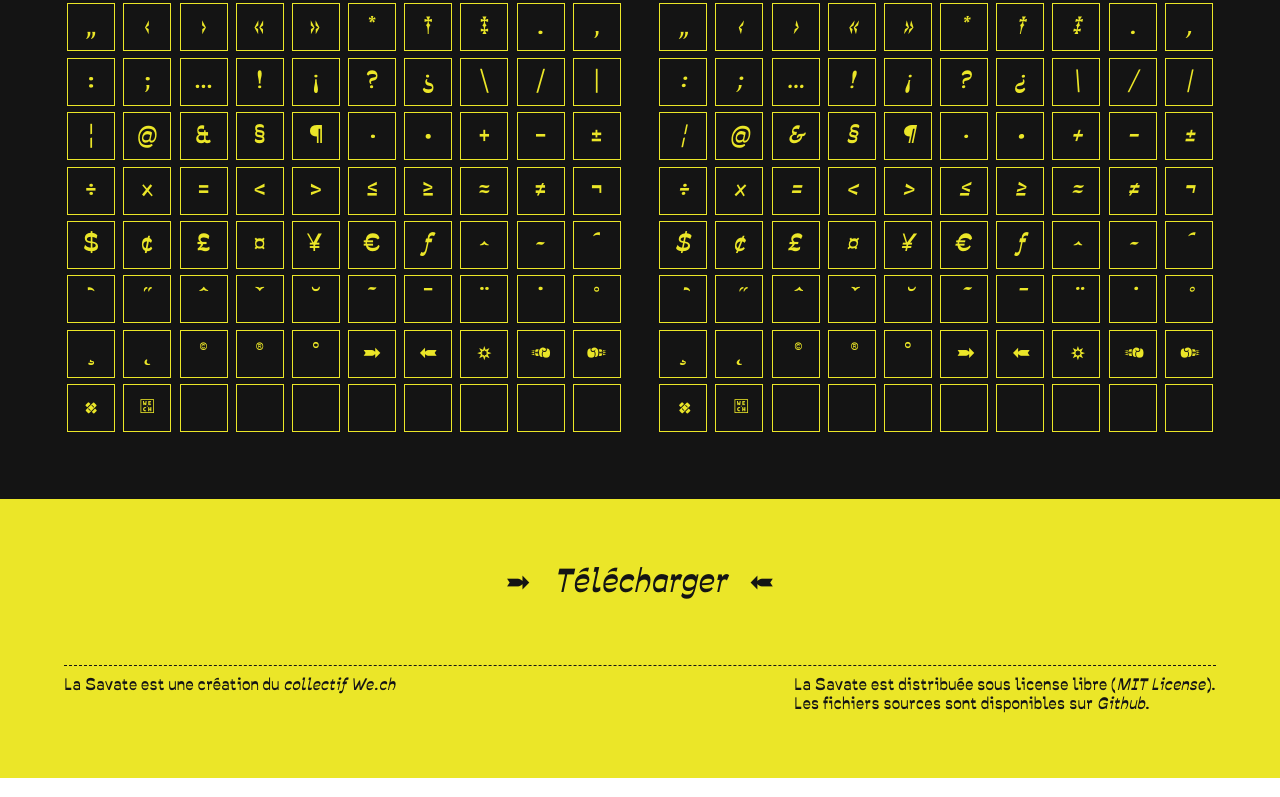
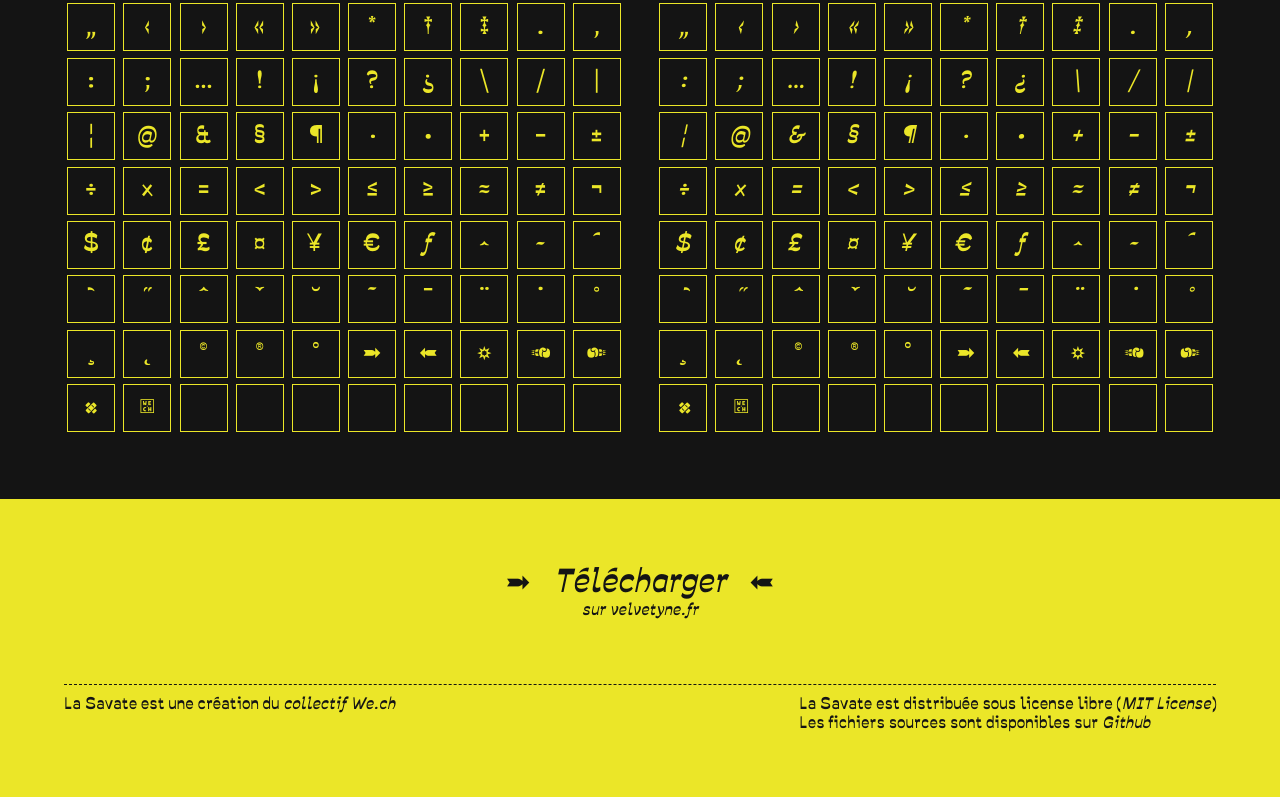
Before and after one commit to CollectifWech/Savate, a plain HTML site: page specimen/index.html in a window 1280 px wide. Shown: the part 6466-7263 px from the top of the page. Drawn offline with Linux system fonts and the light colour scheme.

Commit message:
Corrections

```diff
--- a/specimen/index.html
+++ b/specimen/index.html
@@ -112,14 +112,17 @@
 		</article>
 	</section>
 	<section id="infos" class="light">
-			<p id="download">→ <a id="download-link" href="http://collectif-we.ch/fichiers/Savate.zip">Télécharger</a> ←</p>
+		<div id="download">
+			<p id="download-link">→ <a href="http://velvetyne.fr/fonts/savate/">Télécharger</a> ←</p>
+			<p class="italic">sur velvetyne.fr</p>
+		</div>
 		<footer>
 			<div>
 				<p>La Savate est une création du <a href="http://www.collectif-we.ch">collectif We.ch</a></p>
 			</div>
 			<div>
-				<p>La Savate est distribuée sous license libre (<a href="https://opensource.org/licenses/MIT">MIT License</a>).</p>
-				<p>Les fichiers sources sont disponibles sur <a href="https://github.com/CollectifWech/Savate">Github</a>.</p>
+				<p>La Savate est distribuée sous license libre (<a href="https://opensource.org/licenses/MIT">MIT License</a>)</p>
+				<p>Les fichiers sources sont disponibles sur <a href="https://github.com/CollectifWech/Savate">Github</a></p>
 			</div>
 		</footer>
 
--- a/specimen/savate.css
+++ b/specimen/savate.css
@@ -246,15 +246,17 @@ section {
 	min-height: 33vh;
 }
 #infos #download {
-	font-size: 2rem;
 	text-align: center;
 	margin-bottom: 4rem;
 }
 #download-link {
+	font-size: 2rem;
+}
+#download-link a {
 	margin: 0 1rem;
 	transition: margin 0.2s;
 }
-#download-link:hover {
+#download-link a:hover {
 	text-decoration: none;
 	margin: 0 0;
 }
```
